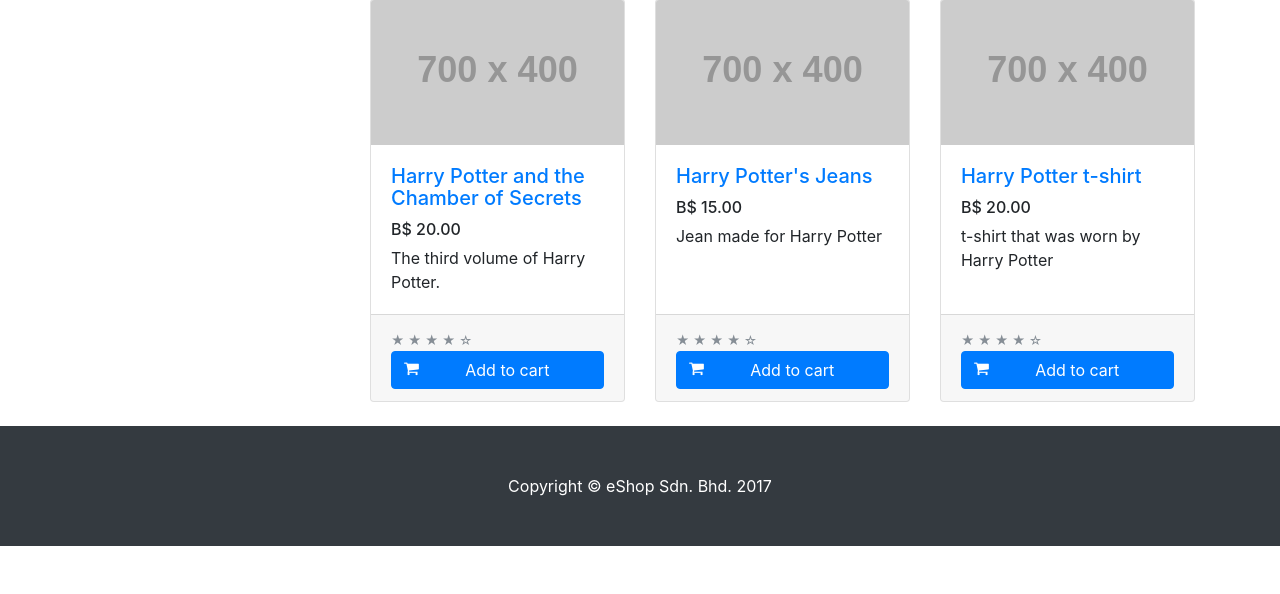
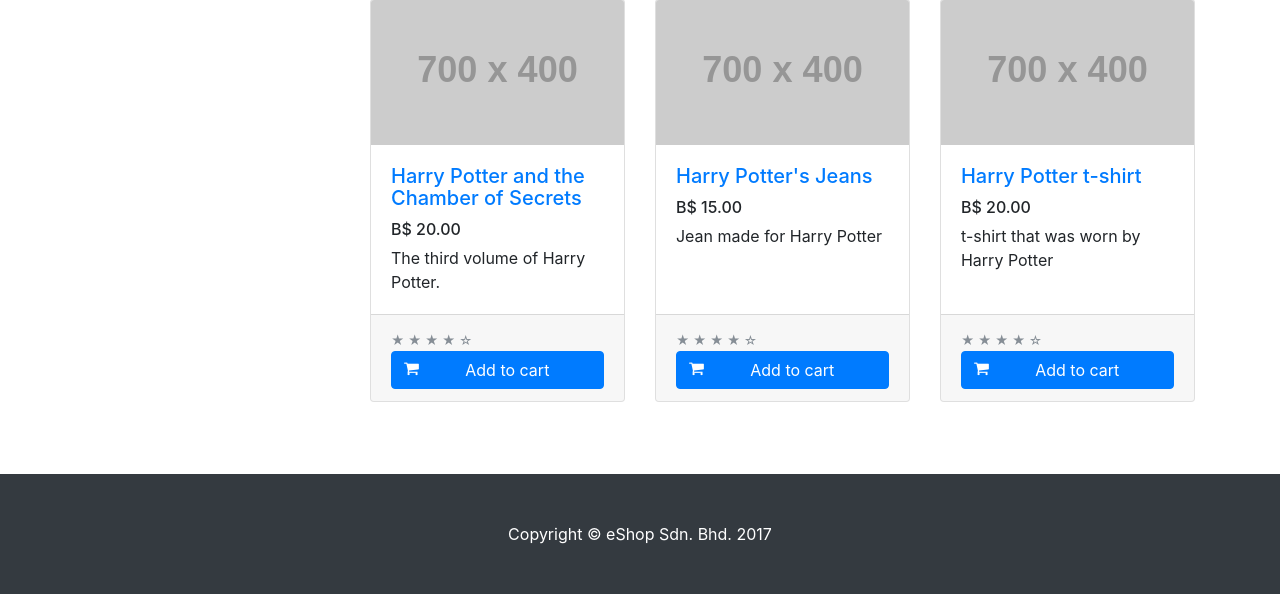
Before and after one commit to syahnur197/MVC-OnlineShop, a CodeIgniter app: page /index.php/shop/index in a window 1280 px wide. Shown: the part 915-1509 px from the top of the page. Before the commit the page ends 1461 px from the top, so only its background shows below. Run offline with CodeIgniter, Linux system fonts and the light colour scheme; data comes from the database, SQL or seed files in the repository; grey boxes labelled with a size stand in for pictures from a placeholder-image service; some libraries are stand-ins or nearby versions.

Commit message:
css fixed
fix margin top for footer

```diff
--- a/application/views/layout/shop/footer.php
+++ b/application/views/layout/shop/footer.php
@@ -1,6 +1,6 @@
 
 		<!-- Footer -->
-		<footer class="py-5 bg-dark">
+		<footer class="py-5 mt-5 bg-dark">
 			<div class="container">
 				<p class="m-0 text-center text-white">Copyright &copy; eShop Sdn. Bhd. 2017</p>
 			</div>
```
